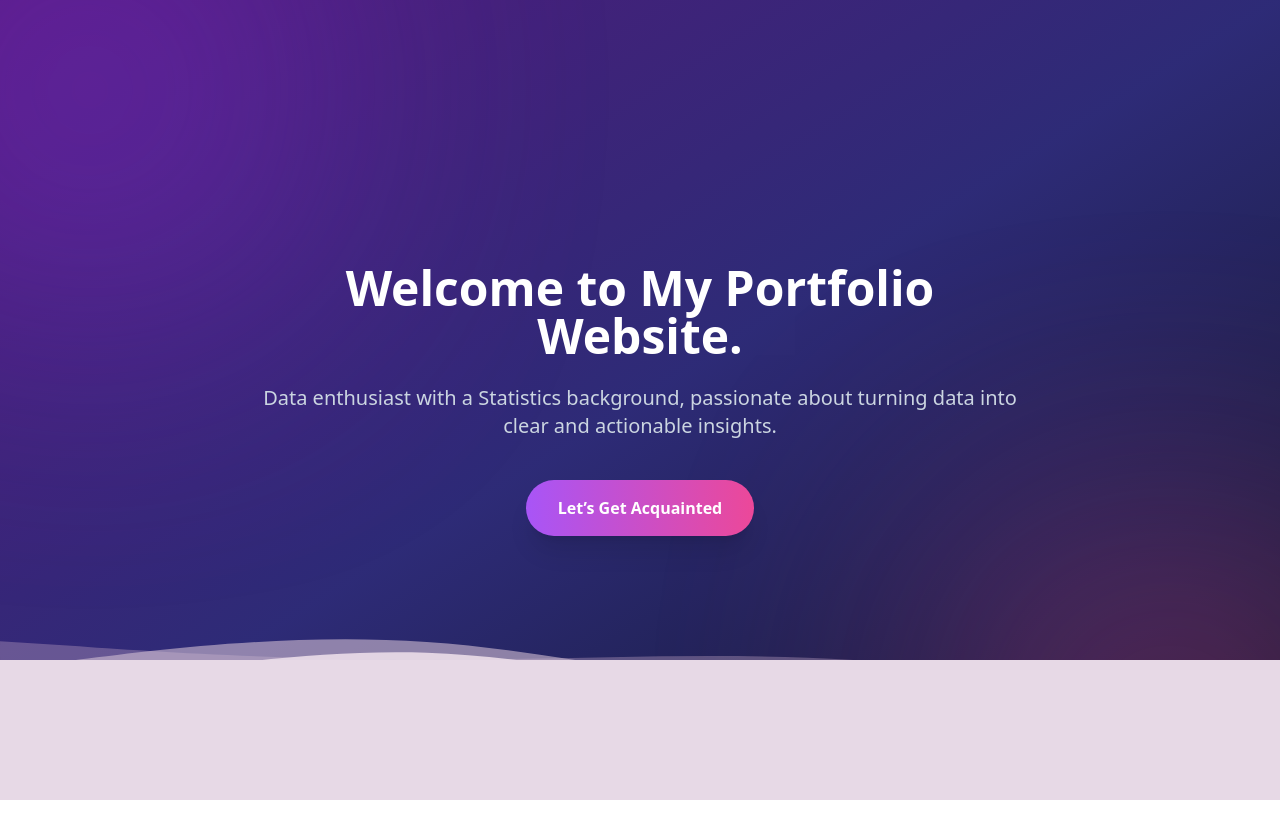
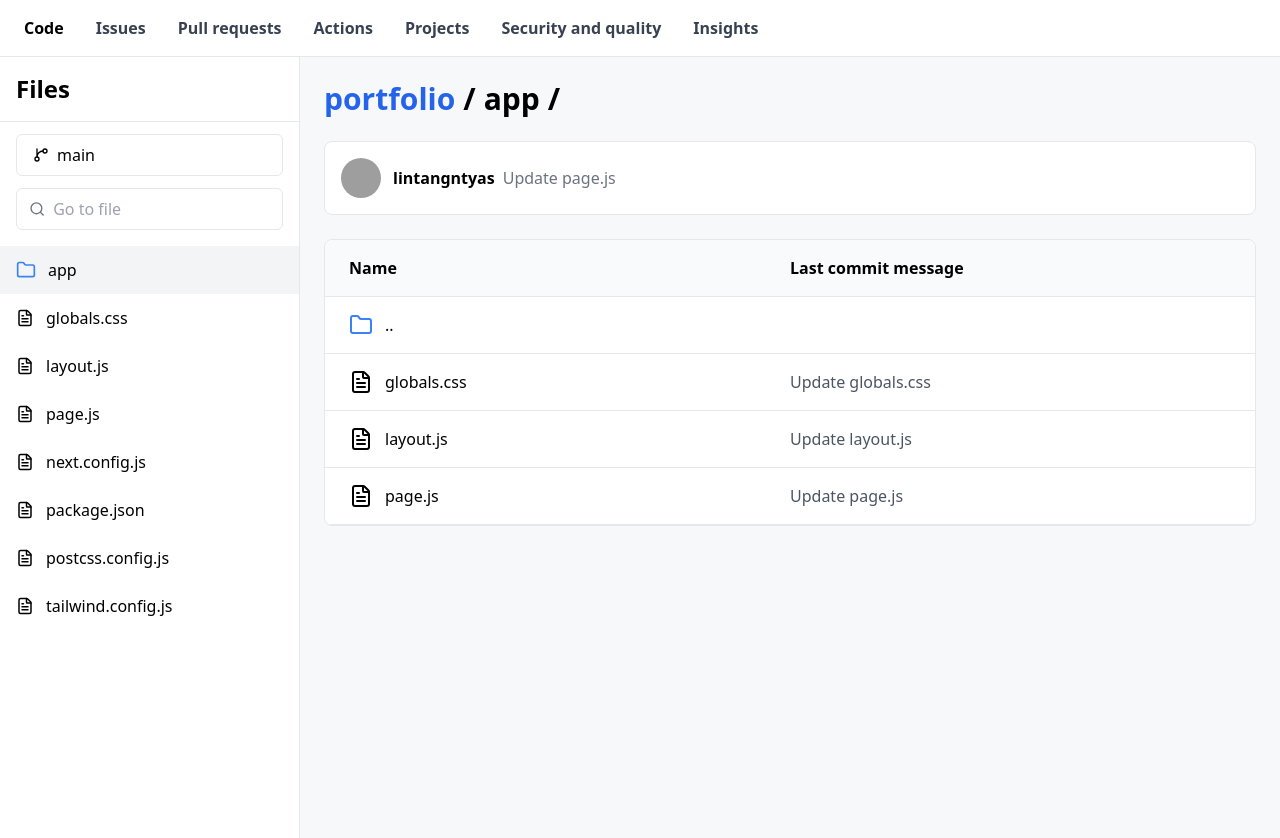
Before and after one commit to lintangntyas/portfolio, a Next.js app: page / in a window 1280 px wide. Shown: the top 838 px of the page. Before the commit the page ends 800 px from the top, so only its background shows below. Built offline with nearby package versions, Linux system fonts and the light colour scheme; grey boxes are pictures that could not be loaded.

Commit message:
Update page.js

```diff
--- a/app/page.js
+++ b/app/page.js
@@ -1,101 +1,175 @@
-"use client";
-
-import { motion } from "framer-motion";
+import {
+  Folder,
+  FileText,
+  Search,
+  GitBranch,
+} from "lucide-react";
 
 export default function Home() {
   return (
-    <main className="relative min-h-screen overflow-hidden bg-[#0f0f1a] text-white">
+    <div className="min-h-screen bg-[#f6f8fa]">
 
-      {/* background gradient */}
-      <div className="absolute inset-0 bg-gradient-to-br from-purple-900 via-indigo-900 to-slate-900 opacity-90"></div>
+      {/* TOP NAVBAR */}
+      <div className="border-b bg-white px-6 py-4 flex items-center gap-8 text-gray-700 font-semibold">
+        <p className="text-black">Code</p>
+        <p>Issues</p>
+        <p>Pull requests</p>
+        <p>Actions</p>
+        <p>Projects</p>
+        <p>Security and quality</p>
+        <p>Insights</p>
+      </div>
 
-      {/* glow orbs */}
-      <div className="absolute top-[-120px] left-[-120px] w-[420px] h-[420px] bg-purple-600 rounded-full blur-[140px] opacity-40 animate-pulse"></div>
-      <div className="absolute bottom-[-140px] right-[-100px] w-[420px] h-[420px] bg-pink-500 rounded-full blur-[140px] opacity-40 animate-pulse"></div>
+      {/* MAIN CONTENT */}
+      <div className="flex">
 
-      {/* content */}
-      <section className="relative z-20 min-h-screen flex items-center justify-center px-6 text-center">
-        <div className="max-w-3xl">
+        {/* SIDEBAR */}
+        <div className="w-[300px] min-h-screen border-r bg-white">
 
-          {/* JUDUL */}
-          <motion.h1
-            initial={{ opacity: 0, y: 40 }}
-            animate={{ opacity: 1, y: 0 }}
-            transition={{ duration: 0.9 }}
-            className="text-4xl md:text-5xl font-bold mb-6 leading-tight"
-          >
-            Welcome to My Portfolio Website.
-          </motion.h1>
+          {/* FILES HEADER */}
+          <div className="p-4 border-b">
+            <h1 className="font-bold text-2xl">Files</h1>
+          </div>
 
-          {/* PARAGRAF */}
-          <motion.p
-            initial={{ opacity: 0, y: 20 }}
-            animate={{ opacity: 1, y: 0 }}
-            transition={{ delay: 0.3, duration: 0.8 }}
-            className="text-lg md:text-xl text-slate-300 mb-10"
-          >
-            Data enthusiast with a Statistics background, passionate about turning data into clear and actionable insights.
-          </motion.p>
+          {/* BRANCH */}
+          <div className="px-4 py-3">
+            <button className="border rounded-md px-4 py-2 flex items-center gap-2 w-full">
+              <GitBranch size={16} />
+              main
+            </button>
+          </div>
 
-          <motion.a
-            whileHover={{ scale: 1.08 }}
-            whileTap={{ scale: 0.95 }}
-            href="#about"
-            className="inline-block bg-gradient-to-r from-purple-500 to-pink-500 px-8 py-4 rounded-full font-semibold shadow-xl"
-          >
-            Let’s Get Acquainted
-          </motion.a>
+          {/* SEARCH */}
+          <div className="px-4">
+            <div className="border rounded-md flex items-center px-3 py-2">
+              <Search size={18} className="text-gray-500" />
+              <input
+                type="text"
+                placeholder="Go to file"
+                className="outline-none ml-2 w-full"
+              />
+            </div>
+          </div>
+
+          {/* FILE LIST */}
+          <div className="mt-4">
+
+            <div className="flex items-center gap-3 px-4 py-3 bg-gray-100">
+              <Folder size={20} className="text-blue-500" />
+              <p className="font-medium">app</p>
+            </div>
+
+            <div className="flex items-center gap-3 px-4 py-3 hover:bg-gray-100">
+              <FileText size={18} />
+              <p>globals.css</p>
+            </div>
+
+            <div className="flex items-center gap-3 px-4 py-3 hover:bg-gray-100">
+              <FileText size={18} />
+              <p>layout.js</p>
+            </div>
+
+            <div className="flex items-center gap-3 px-4 py-3 hover:bg-gray-100">
+              <FileText size={18} />
+              <p>page.js</p>
+            </div>
+
+            <div className="flex items-center gap-3 px-4 py-3 hover:bg-gray-100">
+              <FileText size={18} />
+              <p>next.config.js</p>
+            </div>
+
+            <div className="flex items-center gap-3 px-4 py-3 hover:bg-gray-100">
+              <FileText size={18} />
+              <p>package.json</p>
+            </div>
+
+            <div className="flex items-center gap-3 px-4 py-3 hover:bg-gray-100">
+              <FileText size={18} />
+              <p>postcss.config.js</p>
+            </div>
+
+            <div className="flex items-center gap-3 px-4 py-3 hover:bg-gray-100">
+              <FileText size={18} />
+              <p>tailwind.config.js</p>
+            </div>
 
           </div>
-      </section>
+        </div>
 
-      {/* WAVES */}
-      <div className="absolute bottom-0 left-0 w-full h-[420px] overflow-hidden z-10">
+        {/* RIGHT CONTENT */}
+        <div className="flex-1 p-6">
 
-        {/* back wave */}
-        <motion.svg
-          viewBox="0 0 1440 320"
-          className="absolute bottom-0 w-full opacity-40"
-          animate={{ y: [0, -25, 0] }}
-          transition={{ duration: 18, repeat: Infinity, ease: "easeInOut" }}
-        >
-          <path
-            fill="#b79bbd"
-            d="M0,160L80,165C160,171,320,181,480,181C640,181,800,171,960,181C1120,192,1280,224,1360,240L1440,256L1440,320L0,320Z"
+          {/* PATH */}
+          <div className="flex items-center gap-2 text-3xl font-semibold">
+            <p className="text-blue-600">portfolio</p>
+            <span>/</span>
+            <p>app</p>
+            <span>/</span>
+          </div>
+
+          {/* COMMIT */}
+          <div className="bg-white border rounded-lg p-4 mt-6 flex items-center gap-3">
+            <img
+              src="https://i.pravatar.cc/40"
+              alt=""
+              className="w-10 h-10 rounded-full"
             />
-        </motion.svg>
 
-        {/* middle wave */}
-        <motion.svg
-          viewBox="0 0 1440 320"
-          className="absolute bottom-0 w-full opacity-60"
-          animate={{ y: [0, -18, 0] }}
-          transition={{ duration: 14, repeat: Infinity, ease: "easeInOut" }}
-        >
-          <path
-            fill="#d2bfd3"
-            d="M0,192L80,181C160,171,320,149,480,160C640,171,800,213,960,224C1120,235,1280,213,1360,202L1440,192L1440,320L0,320Z"
-          />
-        </motion.svg>
+            <div>
+              <p className="font-semibold">
+                lintangntyas
+                <span className="font-normal text-gray-500 ml-2">
+                  Update page.js
+                </span>
+              </p>
+            </div>
+          </div>
 
-        {/* front wave */}
-        <motion.svg
-          viewBox="0 0 1440 320"
-          className="absolute bottom-0 w-full opacity-95"
-          animate={{ y: [0, -10, 0] }}
-          transition={{ duration: 10, repeat: Infinity, ease: "easeInOut" }}
-        >
-          <path
-            fill="#e7d9e6"
-            d="M0,224L80,208C160,192,320,160,480,165C640,171,800,213,960,224C1120,235,1280,213,1360,202L1440,192L1440,320L0,320Z"
-          />
-        </motion.svg>
+          {/* FILE TABLE */}
+          <div className="bg-white border rounded-lg mt-6 overflow-hidden">
 
-        {/* bottom fill supaya tidak bocor */}
-        <div className="absolute bottom-0 left-0 w-full h-[140px] bg-[#e7d9e6]" />
+            {/* HEADER */}
+            <div className="grid grid-cols-2 bg-gray-50 px-6 py-4 font-semibold border-b">
+              <p>Name</p>
+              <p>Last commit message</p>
+            </div>
+
+            {/* ROWS */}
+            <div className="grid grid-cols-2 px-6 py-4 border-b hover:bg-gray-50">
+              <div className="flex items-center gap-3">
+                <Folder className="text-blue-500" />
+                <p>..</p>
+              </div>
+            </div>
+
+            <div className="grid grid-cols-2 px-6 py-4 border-b hover:bg-gray-50">
+              <div className="flex items-center gap-3">
+                <FileText />
+                <p>globals.css</p>
+              </div>
+              <p className="text-gray-600">Update globals.css</p>
+            </div>
+
+            <div className="grid grid-cols-2 px-6 py-4 border-b hover:bg-gray-50">
+              <div className="flex items-center gap-3">
+                <FileText />
+                <p>layout.js</p>
+              </div>
+              <p className="text-gray-600">Update layout.js</p>
+            </div>
+
+            <div className="grid grid-cols-2 px-6 py-4 border-b hover:bg-gray-50">
+              <div className="flex items-center gap-3">
+                <FileText />
+                <p>page.js</p>
+              </div>
+              <p className="text-gray-600">Update page.js</p>
+            </div>
 
           </div>
-
-    </main>
+        </div>
+      </div>
+    </div>
   );
 }
```
Lines whose indentation alone changed are shown as unchanged.
